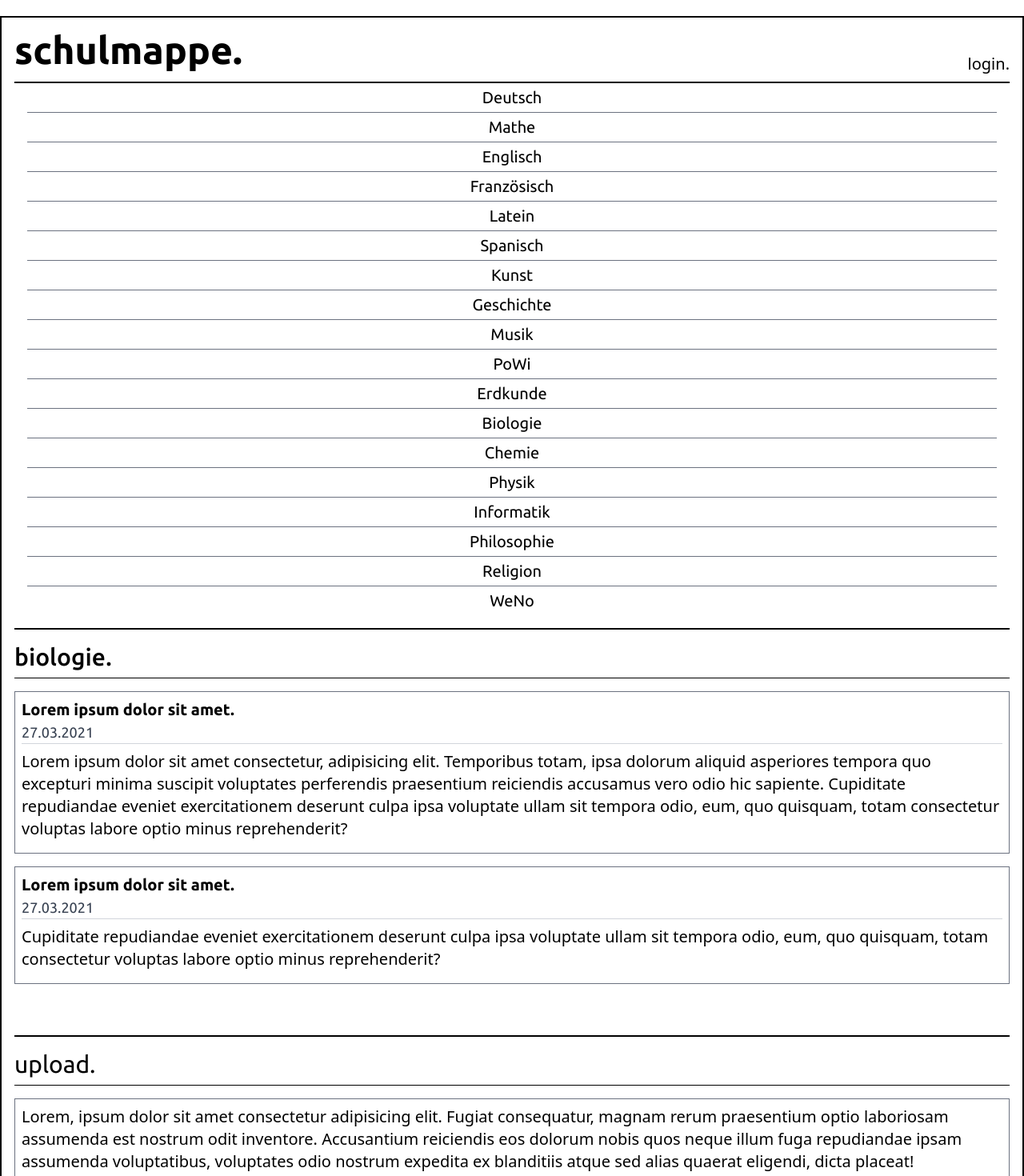
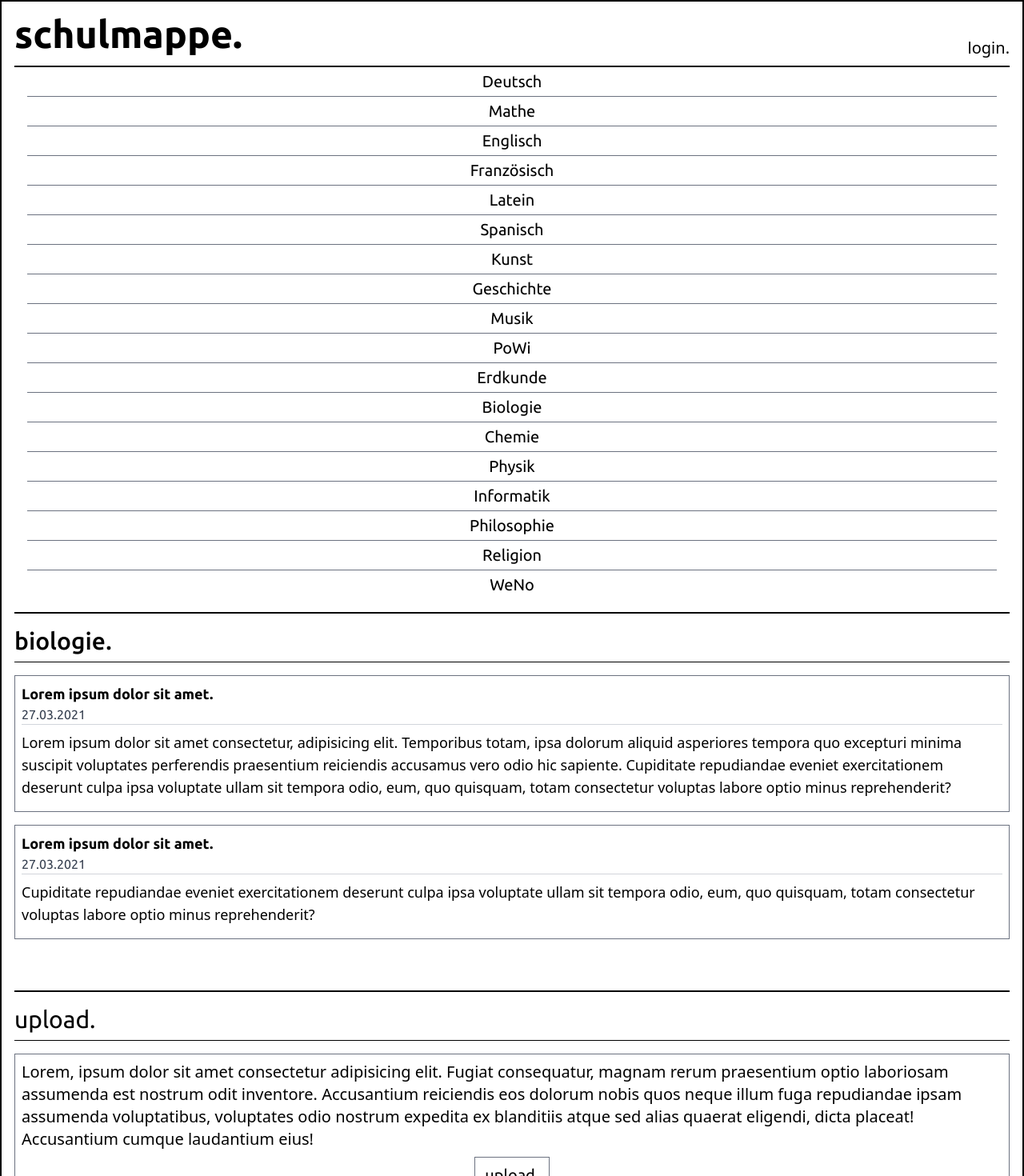
Before and after one commit to FortsetzungF/schulmappe-frontend, a Next.js app: page /faecher/biologie in a window 1280 px wide. Shown: the top 1470 px of the page at 80% size. Built offline with nearby package versions, Linux system fonts and the light colour scheme.

Commit message:
update styling

```diff
--- a/components/item.js
+++ b/components/item.js
@@ -4,7 +4,7 @@ export default function Item({ children }) {
       <div className="divide-y divide-gray-300 dark:divide-gray-500">
         <div className="font-ubuntu font-bold">
           <h1>Lorem ipsum dolor sit amet. </h1>
-          <div className="font-normal text-lg text-gray-700 dark:text-gray-300">27.03.2021</div>
+          <div className="font-normal text-base text-gray-700 dark:text-gray-300">27.03.2021</div>
         </div>
         <div className="py-2">{children}</div>
       </div>
--- a/components/layout.js
+++ b/components/layout.js
@@ -9,7 +9,7 @@ export default function Layout({ children, home }) {
   return (
     <div className="dark:bg-black dark:text-white dark:border-white min-h-screen">
 
-      <div className="pt-5">
+      <div className="pt-0 2xl:pt-5">
         <Head>
           <title>schulmappe.</title>
         </Head>
@@ -20,7 +20,7 @@ export default function Layout({ children, home }) {
           <header>
             <div className="relative">
               <h1 className="text-4xl lg:text-5xl font-semibold font-ubuntu pb-4">
-                  <Link href="/">
+                  <Link href="/news">
                     <a className="hover:text-red-700 transition-colors duration-500">
                       schulmappe.
                     </a>
@@ -43,7 +43,7 @@ export default function Layout({ children, home }) {
               </div>
               {!home ? (
                 <>
-                  <div className="2xl:col-span-4 text-xl py-4 2xl:py-0 2xl:px-4">
+                  <div className="2xl:col-span-4 text-lg py-4 2xl:py-0 2xl:px-4">
                     {children}
                   </div>
                   <div className="2xl:col-span-2 text-xl py-4 2xl:py-0 2xl:px-4">
@@ -51,7 +51,7 @@ export default function Layout({ children, home }) {
                   </div>
                 </>
               ) : (
-                <div className="2xl:col-span-6 text-xl py-4 2xl:py-0 2xl:px-4">
+                <div className="2xl:col-span-6 text-lg py-4 2xl:py-0 2xl:px-4">
                   {children}
                 </div>
               )}
--- a/components/menu.js
+++ b/components/menu.js
@@ -7,7 +7,7 @@ export default function Menu() {
   const { data, error } = useSWR('/api/faecher', fetcher)
 
   if (error) return <div>failed to load faecher</div>
-  if (!data) return <div>failed to load faecher</div>
+  if (!data) return <div>loading faecher</div>
 
   return (
     <div className="font-ubuntu text-center 2xl:text-left ">
--- a/components/uploadForm.js
+++ b/components/uploadForm.js
@@ -3,7 +3,7 @@ export default function UploadForm() {
     <div className="divide-y divide-black dark:divide-white">
       <h2 className="text-3xl font-ubuntu pb-2">upload.</h2>
       <div className="py-4 2xl:px-2">
-        <div className="border border-gray-500 p-2">
+        <div className="border border-gray-500 p-2 dark:border-gray-300">
           <div className="mb-2">
             Lorem, ipsum dolor sit amet consectetur adipisicing elit. Fugiat
             consequatur, magnam rerum praesentium optio laboriosam assumenda est
--- a/pages/faecher/[fach].js
+++ b/pages/faecher/[fach].js
@@ -11,7 +11,7 @@ export default function Fach() {
   return (
     <div>
       <Layout>
-        <div className="divide-y divide-black">
+        <div className="divide-y divide-black dark:divide-white">
           <h1 className="text-3xl pb-2 font-ubuntu font-medium">{fach}.</h1>
           <div className="py-4 2xl:p-4">
             <Item>
--- a/pages/faecher/index.js
+++ b/pages/faecher/index.js
@@ -7,8 +7,8 @@ export default function Faecher() {
       <Layout home>
         <div className="flex h-full items-center text-2xl font-ubuntu m-4">
           <div className="font-semibold text-7xl">404</div>
-          <div className="p-4 font-semibold">
-            Fächer?! Bist du dir sicher, dass du hier hin wolltest? Geh mal
+          <div className="p-4 font-medium">
+            Bist du dir sicher, dass du hier hin wolltest? Geh mal
             lieber wieder{' '}
             <Link href="/">
               <a className="hover:text-red-700 transition-colors duration-300">
--- a/pages/index.js
+++ b/pages/index.js
@@ -1,9 +1,11 @@
-import Layout from '../components/layout';
+import Link from "next/link";
+import HomeLayout from '../components/homeLayout';
 
 export default function Home() {
   return (
     <div>
-      <Layout home>
+      <HomeLayout home>
+        <p>
           Lorem ipsum dolor sit amet consectetur adipisicing elit. Hic cupiditate
           itaque tempora laborum quas expedita, accusantium alias adipisci natus
           quod, error tempore! Quasi, ex esse architecto exercitationem nulla iure
@@ -15,7 +17,14 @@ export default function Home() {
           ipsa corporis. Itaque veniam pariatur ratione vitae natus voluptatibus
           libero consequatur, voluptatem a recusandae, quisquam deleniti quos
           error earum nulla esse. Aut iusto quae distinctio.
-      </Layout>
+
+          <div className="text-center font-bold">
+            <Link href="news">
+              <a className="hover:text-red-700 transition-colors duration-300">Übersicht</a>
+            </Link>
+          </div>
+        </p>
+      </HomeLayout>
     </div>
   );
 }
```
Lines whose indentation alone changed are shown as unchanged.
